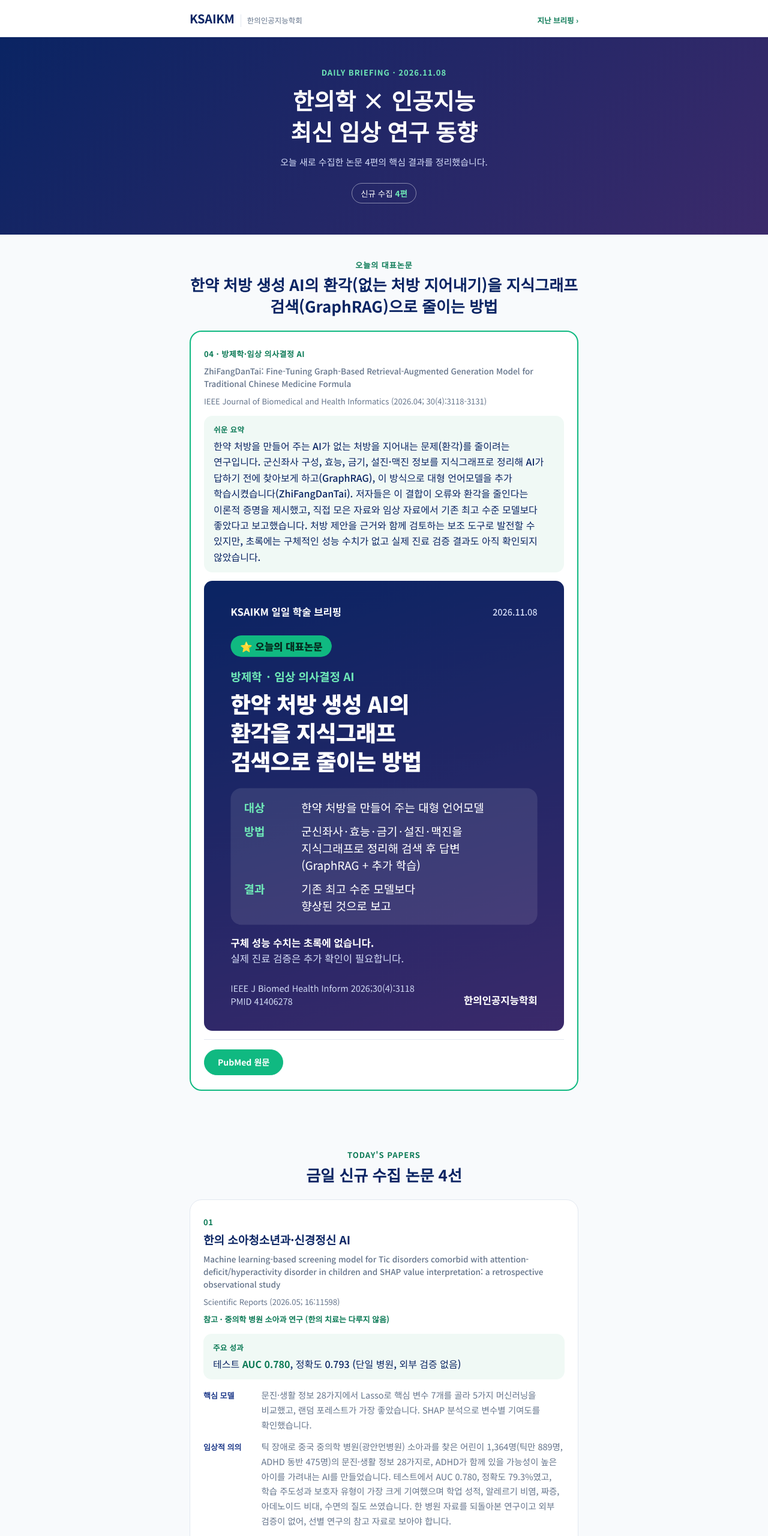
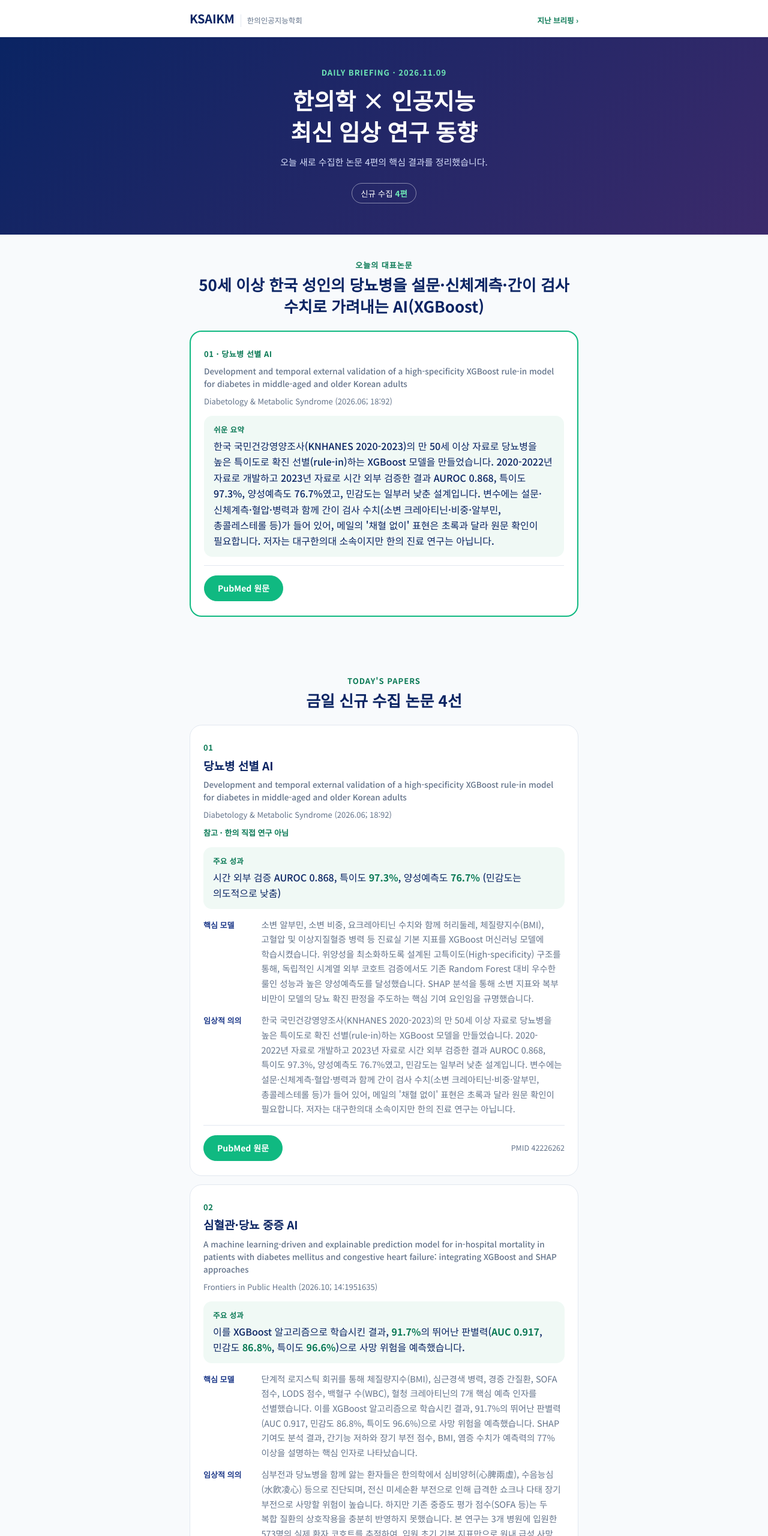
Before and after one commit to ezhani00/ksaikm-briefing, a plain HTML site: page index.html in a window 1280 px wide. Shown: the top 2560 px of the page at 60% size. Drawn offline with Linux system fonts and the light colour scheme.

Commit message:
브리핑 index.html

```diff
--- a/index.html
+++ b/index.html
@@ -4,9 +4,9 @@
 <meta charset="utf-8">
 <meta name="viewport" content="width=device-width, initial-scale=1, viewport-fit=cover">
 <meta property="og:type" content="article">
-<meta property="og:title" content="KSAIKM 일일 학술 브리핑 · 2026.11.08">
-<meta property="og:description" content="오늘의 대표논문 · 한약 처방 생성 AI의 환각(없는 처방 지어내기)을 지식그래프 검색(GraphRAG)으로 줄이는 방법 (외 3편)">
-<meta property="og:image" content="https://ezhani00.github.io/ksaikm-briefing/archive/img/2026-11-08.png">
+<meta property="og:title" content="KSAIKM 일일 학술 브리핑 · 2026.11.09">
+<meta property="og:description" content="오늘의 대표논문 · 50세 이상 한국 성인의 당뇨병을 설문·신체계측·간이 검사 수치로 가려내는 AI(XGBoost) (외 3편)">
+
 <meta name="description" content="한의인공지능학회 KSAIKM 일일 학술 브리핑: 한의학 × 인공지능 최신 임상 연구 동향">
 <title>KSAIKM 일일 학술 브리핑</title>
 <meta name="claude:viewport-fit-sides" content="cover">
@@ -94,21 +94,21 @@ dd { margin: 0; font-size: 14.5px; color: var(--gray); line-height: 1.7; }
 <div class="bar"><div class="inner"><span class="logo">KSAIKM</span><span class="logo-sub">한의인공지능학회</span><a class="logo-sub" style="margin-left:auto;border-left:0;text-decoration:none;color:var(--accent-ink);font-weight:700" href="https://ezhani00.github.io/ksaikm-briefing/archive/">지난 브리핑 ›</a></div></div>
 
 <header class="hero"><div class="inner">
-  <div class="eyebrow">Daily Briefing · 2026.11.08</div>
+  <div class="eyebrow">Daily Briefing · 2026.11.09</div>
   <h1>한의학 × 인공지능<br>최신 임상 연구 동향</h1>
   <p>오늘 새로 수집한 논문 4편의 핵심 결과를 정리했습니다.</p>
   <div class="stats"><span>신규 수집 <b>4편</b></span></div>
 </div></header>
 
 <section class="section"><div class="inner">
-  <div class="head"><div class="eyebrow">오늘의 대표논문</div><h2>한약 처방 생성 AI의 환각(없는 처방 지어내기)을 지식그래프 검색(GraphRAG)으로 줄이는 방법</h2></div>
+  <div class="head"><div class="eyebrow">오늘의 대표논문</div><h2>50세 이상 한국 성인의 당뇨병을 설문·신체계측·간이 검사 수치로 가려내는 AI(XGBoost)</h2></div>
   <article class="card" style="border-color:var(--accent);border-width:2px">
-    <div class="num">04 · 방제학·임상 의사결정 AI</div>
-    <p class="en">ZhiFangDanTai: Fine-Tuning Graph-Based Retrieval-Augmented Generation Model for Traditional Chinese Medicine Formula</p>
-    <p class="src">IEEE Journal of Biomedical and Health Informatics (2026.04; 30(4):3118-3131)</p>
-    <div class="result"><span class="label">쉬운 요약</span><p>한약 처방을 만들어 주는 AI가 없는 처방을 지어내는 문제(환각)를 줄이려는 연구입니다. 군신좌사 구성, 효능, 금기, 설진·맥진 정보를 지식그래프로 정리해 AI가 답하기 전에 찾아보게 하고(GraphRAG), 이 방식으로 대형 언어모델을 추가 학습시켰습니다(ZhiFangDanTai). 저자들은 이 결합이 오류와 환각을 줄인다는 이론적 증명을 제시했고, 직접 모은 자료와 임상 자료에서 기존 최고 수준 모델보다 좋았다고 보고했습니다. 처방 제안을 근거와 함께 검토하는 보조 도구로 발전할 수 있지만, 초록에는 구체적인 성능 수치가 없고 실제 진료 검증 결과도 아직 확인되지 않았습니다.</p></div>
-    <img src="https://ezhani00.github.io/ksaikm-briefing/archive/img/2026-11-08.png" alt="대표논문 카드" style="width:100%;border-radius:14px">
-    <div class="links"><a class="btn fill" href="https://pubmed.ncbi.nlm.nih.gov/41406278/" target="_blank" rel="noopener">PubMed 원문</a></div>
+    <div class="num">01 · 당뇨병 선별 AI</div>
+    <p class="en">Development and temporal external validation of a high-specificity XGBoost rule-in model for diabetes in middle-aged and older Korean adults</p>
+    <p class="src">Diabetology &amp; Metabolic Syndrome (2026.06; 18:92)</p>
+    <div class="result"><span class="label">쉬운 요약</span><p>한국 국민건강영양조사(KNHANES 2020-2023)의 만 50세 이상 자료로 당뇨병을 높은 특이도로 확진 선별(rule-in)하는 XGBoost 모델을 만들었습니다. 2020-2022년 자료로 개발하고 2023년 자료로 시간 외부 검증한 결과 AUROC 0.868, 특이도 97.3%, 양성예측도 76.7%였고, 민감도는 일부러 낮춘 설계입니다. 변수에는 설문·신체계측·혈압·병력과 함께 간이 검사 수치(소변 크레아티닌·비중·알부민, 총콜레스테롤 등)가 들어 있어, 메일의 &#x27;채혈 없이&#x27; 표현은 초록과 달라 원문 확인이 필요합니다. 저자는 대구한의대 소속이지만 한의 진료 연구는 아닙니다.</p></div>
+
+    <div class="links"><a class="btn fill" href="https://pubmed.ncbi.nlm.nih.gov/42226262/" target="_blank" rel="noopener">PubMed 원문</a></div>
   </article>
 </div></section>
 
@@ -117,39 +117,39 @@ dd { margin: 0; font-size: 14.5px; color: var(--gray); line-height: 1.7; }
 
   <article class="card">
     <div class="num">01</div>
-    <h3>한의 소아청소년과·신경정신 AI</h3>
-    <p class="en">Machine learning-based screening model for Tic disorders comorbid with attention-deficit/hyperactivity disorder in children and SHAP value interpretation: a retrospective observational study</p>
-    <p class="src">Scientific Reports (2026.05; 16:11598)</p><p class="src" style="color:var(--accent-ink);font-weight:700">참고 · 중의학 병원 소아과 연구 (한의 치료는 다루지 않음)</p>
-    <div class="result"><span class="label">주요 성과</span><p>테스트 <mark>AUC 0.780</mark>, 정확도 0.793 (단일 병원, 외부 검증 없음)</p></div>
-    <dl><div><dt>핵심 모델</dt><dd>문진·생활 정보 28가지에서 Lasso로 핵심 변수 7개를 골라 5가지 머신러닝을 비교했고, 랜덤 포레스트가 가장 좋았습니다. SHAP 분석으로 변수별 기여도를 확인했습니다.</dd></div><div><dt>임상적 의의</dt><dd>틱 장애로 중국 중의학 병원(광안먼병원) 소아과를 찾은 어린이 1,364명(틱만 889명, ADHD 동반 475명)의 문진·생활 정보 28가지로, ADHD가 함께 있을 가능성이 높은 아이를 가려내는 AI를 만들었습니다. 테스트에서 AUC 0.780, 정확도 79.3%였고, 학습 주도성과 보호자 유형이 가장 크게 기여했으며 학업 성적, 알레르기 비염, 짜증, 아데노이드 비대, 수면의 질도 쓰였습니다. 한 병원 자료를 되돌아본 연구이고 외부 검증이 없어, 선별 연구의 참고 자료로 보아야 합니다.</dd></div></dl>
-    <div class="links"><a class="btn fill" href="https://pubmed.ncbi.nlm.nih.gov/42218194/" target="_blank" rel="noopener">PubMed 원문</a><span class="pmid">PMID 42218194</span></div>
+    <h3>당뇨병 선별 AI</h3>
+    <p class="en">Development and temporal external validation of a high-specificity XGBoost rule-in model for diabetes in middle-aged and older Korean adults</p>
+    <p class="src">Diabetology &amp; Metabolic Syndrome (2026.06; 18:92)</p><p class="src" style="color:var(--accent-ink);font-weight:700">참고 · 한의 직접 연구 아님</p>
+    <div class="result"><span class="label">주요 성과</span><p>시간 외부 검증 AUROC 0.868, 특이도 <mark>97.3%</mark>, 양성예측도 <mark>76.7%</mark> (민감도는 의도적으로 낮춤)</p></div>
+    <dl><div><dt>핵심 모델</dt><dd>소변 알부민, 소변 비중, 요크레아티닌 수치와 함께 허리둘레, 체질량지수(BMI), 고혈압 및 이상지질혈증 병력 등 진료실 기본 지표를 XGBoost 머신러닝 모델에 학습시켰습니다. 위양성을 최소화하도록 설계된 고특이도(High-specificity) 구조를 통해, 독립적인 시계열 외부 코호트 검증에서도 기존 Random Forest 대비 우수한 룰인 성능과 높은 양성예측도를 달성했습니다. SHAP 분석을 통해 소변 지표와 복부 비만이 모델의 당뇨 확진 판정을 주도하는 핵심 기여 요인임을 규명했습니다.</dd></div><div><dt>임상적 의의</dt><dd>한국 국민건강영양조사(KNHANES 2020-2023)의 만 50세 이상 자료로 당뇨병을 높은 특이도로 확진 선별(rule-in)하는 XGBoost 모델을 만들었습니다. 2020-2022년 자료로 개발하고 2023년 자료로 시간 외부 검증한 결과 AUROC 0.868, 특이도 97.3%, 양성예측도 76.7%였고, 민감도는 일부러 낮춘 설계입니다. 변수에는 설문·신체계측·혈압·병력과 함께 간이 검사 수치(소변 크레아티닌·비중·알부민, 총콜레스테롤 등)가 들어 있어, 메일의 &#x27;채혈 없이&#x27; 표현은 초록과 달라 원문 확인이 필요합니다. 저자는 대구한의대 소속이지만 한의 진료 연구는 아닙니다.</dd></div></dl>
+    <div class="links"><a class="btn fill" href="https://pubmed.ncbi.nlm.nih.gov/42226262/" target="_blank" rel="noopener">PubMed 원문</a><span class="pmid">PMID 42226262</span></div>
   </article>
   <article class="card">
     <div class="num">02</div>
-    <h3>ePWV 사망 예측 AI</h3>
-    <p class="en">Prognostic value of estimated pulse wave velocity for all-cause and cardiovascular mortality in individuals with cardiovascular-kidney-metabolic (CKM) syndrome: analyses of NHANES 2007-2018</p>
-    <p class="src">Diabetology &amp; Metabolic Syndrome (2026.05; 18:85)</p><p class="src" style="color:var(--accent-ink);font-weight:700">참고 · 한의 직접 연구 아님</p>
-    <div class="result"><span class="label">주요 성과</span><p>ePWV 1m/s 증가당 심혈관 사망 위험 HR 1.84(초기 CKM), 1.23(진행기 CKM)</p></div>
-    <dl><div><dt>핵심 모델</dt><dd>NHANES 9,416명 코호트를 콕스 회귀로 분석하고, ePWV를 더한 모델의 예측력(NRI, 시간 의존 AUC)과 여러 머신러닝 모델을 비교했습니다.</dd></div><div><dt>임상적 의의</dt><dd>미국 국민건강영양조사(NHANES 2007-2018) 참가자 9,416명을 추적해, 나이와 혈압으로 계산한 추정 맥파전달속도(ePWV)가 CKM(심장·신장·대사) 증후군의 중증도와 사망 위험에 관련되는지 살펴봤습니다. ePWV가 1m/s 오를 때 초기 CKM에서 심혈관 사망 위험은 1.84배, 진행기에서는 1.23배였습니다. 한의 맥진을 직접 측정한 연구가 아니라 계산식 지표를 쓴 서양 인구 연구입니다.</dd></div></dl>
-    <div class="links"><a class="btn fill" href="https://pubmed.ncbi.nlm.nih.gov/42135852/" target="_blank" rel="noopener">PubMed 원문</a><span class="pmid">PMID 42135852</span></div>
+    <h3>심혈관·당뇨 중증 AI</h3>
+    <p class="en">A machine learning-driven and explainable prediction model for in-hospital mortality in patients with diabetes mellitus and congestive heart failure: integrating XGBoost and SHAP approaches</p>
+    <p class="src">Frontiers in Public Health (2026.10; 14:1951635)</p>
+    <div class="result"><span class="label">주요 성과</span><p>이를 XGBoost 알고리즘으로 학습시킨 결과, <mark>91.7%</mark>의 뛰어난 판별력(<mark>AUC 0.917</mark>, 민감도 <mark>86.8%</mark>, 특이도 <mark>96.6%</mark>)으로 사망 위험을 예측했습니다.</p></div>
+    <dl><div><dt>핵심 모델</dt><dd>단계적 로지스틱 회귀를 통해 체질량지수(BMI), 심근경색 병력, 경증 간질환, SOFA 점수, LODS 점수, 백혈구 수(WBC), 혈청 크레아티닌의 7개 핵심 예측 인자를 선별했습니다. 이를 XGBoost 알고리즘으로 학습시킨 결과, 91.7%의 뛰어난 판별력(AUC 0.917, 민감도 86.8%, 특이도 96.6%)으로 사망 위험을 예측했습니다. SHAP 기여도 분석 결과, 간기능 저하와 장기 부전 점수, BMI, 염증 수치가 예측력의 77% 이상을 설명하는 핵심 인자로 나타났습니다.</dd></div><div><dt>임상적 의의</dt><dd>심부전과 당뇨병을 함께 앓는 환자들은 한의학에서 심비양허(心脾兩虛), 수음능심(水飮凌心) 등으로 진단되며, 전신 미세순환 부전으로 인해 급격한 쇼크나 다태 장기 부전으로 사망할 위험이 높습니다. 하지만 기존 중증도 평가 점수(SOFA 등)는 두 복합 질환의 상호작용을 충분히 반영하지 못했습니다. 본 연구는 3개 병원에 입원한 573명의 실제 환자 코호트를 추적하여, 입원 초기 기본 지표만으로 원내 급성 사망 고위험군을 사전에 정밀하게 가려내는 인공지능 모델을 개발했습니다. 한방병원 입원 진료실에서 고위험 심부전 환자를 선제적으로 선별하고 집중 한의 케어(익기활혈 益氣活血 한약 및 침구 치료)의 개입 시점을 설정하는 데 결정적 도움을 줍니다.</dd></div></dl>
+    <div class="links"><a class="btn fill" href="https://pubmed.ncbi.nlm.nih.gov/42908818/" target="_blank" rel="noopener">PubMed 원문</a><span class="pmid">PMID 42908818</span></div>
   </article>
   <article class="card">
     <div class="num">03</div>
-    <h3>침구재활·심혈관 AI</h3>
-    <p class="en">Predicting major adverse cardiovascular and cerebrovascular events in chronic heart failure: a machine learning study</p>
-    <p class="src">Annals of Medicine (2026.12; 58(1):2667587)</p><p class="src" style="color:var(--accent-ink);font-weight:700">참고 · 한의 직접 연구 아님</p>
-    <div class="result"><span class="label">주요 성과</span><p>핵심 예측 인자: 운동 후 1분 심박수 회복(HRR1), VE/VCO2 기울기</p></div>
-    <dl><div><dt>핵심 모델</dt><dd>Boruta로 핵심 지표 4개를 고르고 머신러닝 7종을 비교해 CatBoost가 가장 좋았습니다. SHAP 분석으로 HRR1과 VE/VCO2 기울기가 핵심 인자임을 확인했습니다.</dd></div><div><dt>임상적 의의</dt><dd>만성 심부전 환자 271명의 심폐운동부하검사(CPET) 자료로 심뇌혈관 사건(MACCE) 발생을 예측하는 머신러닝 모델입니다. 운동 1분 뒤 심박수 회복(HRR1)이 낮고 환기 효율 지표(VE/VCO2 기울기)가 높을수록 위험이 컸습니다. 침구 치료를 다룬 연구는 아니며, 심장 재활 환자의 위험 평가 참고 자료입니다.</dd></div></dl>
-    <div class="links"><a class="btn fill" href="https://pubmed.ncbi.nlm.nih.gov/42286995/" target="_blank" rel="noopener">PubMed 원문</a><span class="pmid">PMID 42286995</span></div>
+    <h3>심신대사·생체지표 AI</h3>
+    <p class="en">Machine learning-driven discovery and longitudinal validation of eGDR and TyG-BMI for stratifying risk in cardiovascular-kidney-metabolic syndrome</p>
+    <p class="src">Science China Life Sciences (2026.10; [Online ahead of print])</p>
+    <div class="result"><span class="label">주요 성과</span><p>다년간의 종단 추적 데이터를 바탕으로 심혈관-신장 복합 종점 발생 위험을 우수한 정확도로 예측했으며, 복잡한 고가 검사 없이 기본 체격 지표와 일상 대사 검사만으로도 고위험군을 …</p></div>
+    <dl><div><dt>핵심 모델</dt><dd>추정 포도당 처리율(eGDR) 및 중성지방-체질량지수 결합 지표(TyG-BMI)의 장기 동역학을 비선형 머신러닝 생존 분석 모델에 통합했습니다. 다년간의 종단 추적 데이터를 바탕으로 심혈관-신장 복합 종점 발생 위험을 우수한 정확도로 예측했으며, 복잡한 고가 검사 없이 기본 체격 지표와 일상 대사 검사만으로도 고위험군을 사전에 분류할 수 있는 머신러닝 모델의 일반화 성능을 다기관 코호트에서 입증했습니다.</dd></div><div><dt>임상적 의의</dt><dd>비만, 고지혈증, 만성 신장병, 관상동맥 질환이 복합적으로 얽힌 CKM 증후군은 장부 기능이 전방위로 허약해져 예후가 매우 불량합니다. 한의학에서는 이를 비허습담(脾虛濕痰), 신허혈어(腎虛血瘀) 등으로 보아 복합 장부 보강 치료를 시행하지만, 어떤 환자가 장기적으로 심각한 심혈관·신장 사건을 겪을지 비침습적으로 평가할 수 있는 통합 생체지표가 필요했습니다. 본 연구는 대규모 종단 코호트를 통해, 진료실에서 쉽게 산출 가능한 인슐린 감수성 대리지표(eGDR, TyG-BMI)가 장기 합병증 악화 위험을 계층화하는 핵심 지표임을 입증했습니다. 한의사가 환자의 대사 저하 정도를 정량화하고 장기 보신건비(補腎健脾) 치료의 우선순위를 정하는 객관적 가이드라인을 제공합니다.</dd></div></dl>
+    <div class="links"><a class="btn fill" href="https://pubmed.ncbi.nlm.nih.gov/42860511/" target="_blank" rel="noopener">PubMed 원문</a><span class="pmid">PMID 42860511</span></div>
   </article>
   <article class="card">
     <div class="num">04</div>
-    <h3>방제학·임상 의사결정 AI</h3>
-    <p class="en">ZhiFangDanTai: Fine-Tuning Graph-Based Retrieval-Augmented Generation Model for Traditional Chinese Medicine Formula</p>
-    <p class="src">IEEE Journal of Biomedical and Health Informatics (2026.04; 30(4):3118-3131)</p>
-    <div class="result"><span class="label">주요 성과</span><p>GraphRAG 결합 시 기존 최고 수준(SOTA) 모델보다 향상 보고(구체 수치는 초록에 없음)</p></div>
-    <dl><div><dt>핵심 모델</dt><dd>방제 지식(군신좌사, 효능, 금기, 설진·맥진)을 지식그래프로 만들어 GraphRAG로 검색·요약하게 하고, 이를 활용하도록 대형 언어모델을 미세조정했습니다(ZhiFangDanTai). 이 결합이 일반화 오차와 환각률을 줄인다는 이론적 증명도 제시했습니다.</dd></div><div><dt>임상적 의의</dt><dd>한약 처방을 만들어 주는 AI가 없는 처방을 지어내는 문제(환각)를 줄이려는 연구입니다. 군신좌사 구성, 효능, 금기, 설진·맥진 정보를 지식그래프로 정리해 AI가 답하기 전에 찾아보게 하고(GraphRAG), 이 방식으로 대형 언어모델을 추가 학습시켰습니다(ZhiFangDanTai). 저자들은 이 결합이 오류와 환각을 줄인다는 이론적 증명을 제시했고, 직접 모은 자료와 임상 자료에서 기존 최고 수준 모델보다 좋았다고 보고했습니다. 처방 제안을 근거와 함께 검토하는 보조 도구로 발전할 수 있지만, 초록에는 구체적인 성능 수치가 없고 실제 진료 검증 결과도 아직 확인되지 않았습니다.</dd></div></dl>
-    <div class="links"><a class="btn fill" href="https://pubmed.ncbi.nlm.nih.gov/41406278/" target="_blank" rel="noopener">PubMed 원문</a><span class="pmid">PMID 41406278</span></div>
+    <h3>통합의학·통증관리 CDSS AI</h3>
+    <p class="en">Development and Preliminary Evaluation of an AI-Assisted Clinical Decision Support System for Personalized Musculo-Skeletal Pain Management in Integrative Nursing Practice</p>
+    <p class="src">Healthcare (Basel) (2026.09; 14(18):3027)</p>
+    <div class="result"><span class="label">주요 성과</span><p>후향적 환자 데이터 분석을 통해 환자의 기저 질환, 초기 통증 강도, 연령이 치료 후 통증 호전도를 결정짓는 3대 핵심 예측 요인임을 규명했습니다.</p></div>
+    <dl><div><dt>핵심 모델</dt><dd>후향적 환자 데이터 분석을 통해 환자의 기저 질환, 초기 통증 강도, 연령이 치료 후 통증 호전도를 결정짓는 3대 핵심 예측 요인임을 규명했습니다. 이를 바탕으로 구축된 머신러닝 예측 알고리즘을 체어사이드 CDSS 소프트웨어와 연동하여, 환자 내원 시 입력된 데이터에 따라 맞춤형 통증 완화 프로토콜을 제안하도록 설계했습니다. 소규모 전향적 파일럿 평가를 통해 진료 흐름(Workflow)과의 원활한 통합성과 임상적 유용성을 확인했습니다.</dd></div><div><dt>임상적 의의</dt><dd>만성 요통, 관절염 등 근골격계 통증은 한의원에서 가장 흔하게 마주하는 질환이지만, 환자의 나이, 통증의 만성화 정도, 심리사회적 스트레스에 따라 치료 반응의 편차가 큽니다. 진통제 중심의 단일 치료로는 만성 통증의 근본적 관리가 어려워, 침구 치료, 이완 요법, 물리 치료를 아우르는 통합의학적 접근이 강조되고 있습니다. 본 연구는 환자의 다차원 통증 특성을 인공지능으로 분석하여 환자별로 가장 효과적인 비약물·통합의학 치료 경로를 실시간 추천해 주는 진료 현장용 임상 의사결정 지원 시스템(CDSS) 프로토타입 &#x27;GETAIA&#x27;를 개발하고 임상 적용 가능성을 검증했습니다.</dd></div></dl>
+    <div class="links"><a class="btn fill" href="https://pubmed.ncbi.nlm.nih.gov/42793565/" target="_blank" rel="noopener">PubMed 원문</a><span class="pmid">PMID 42793565</span></div>
   </article>
 </div></main>
 
```
